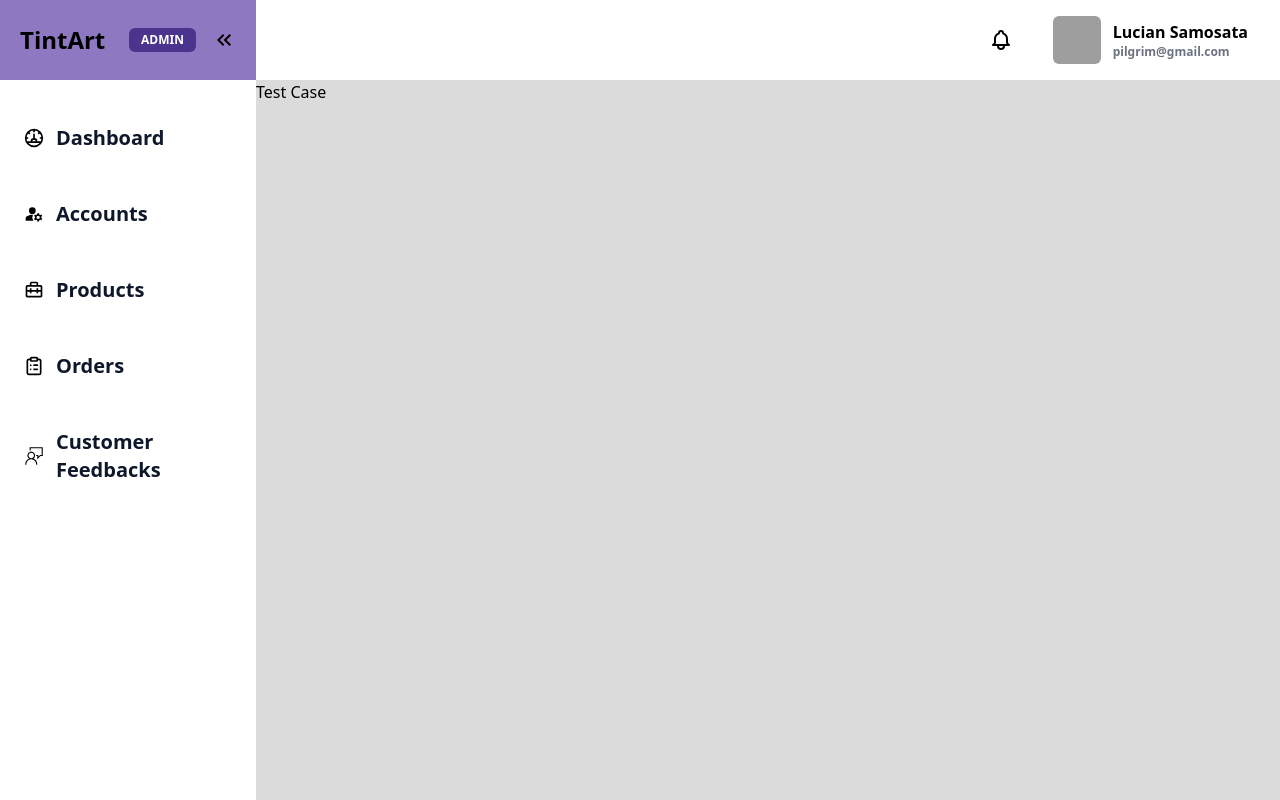
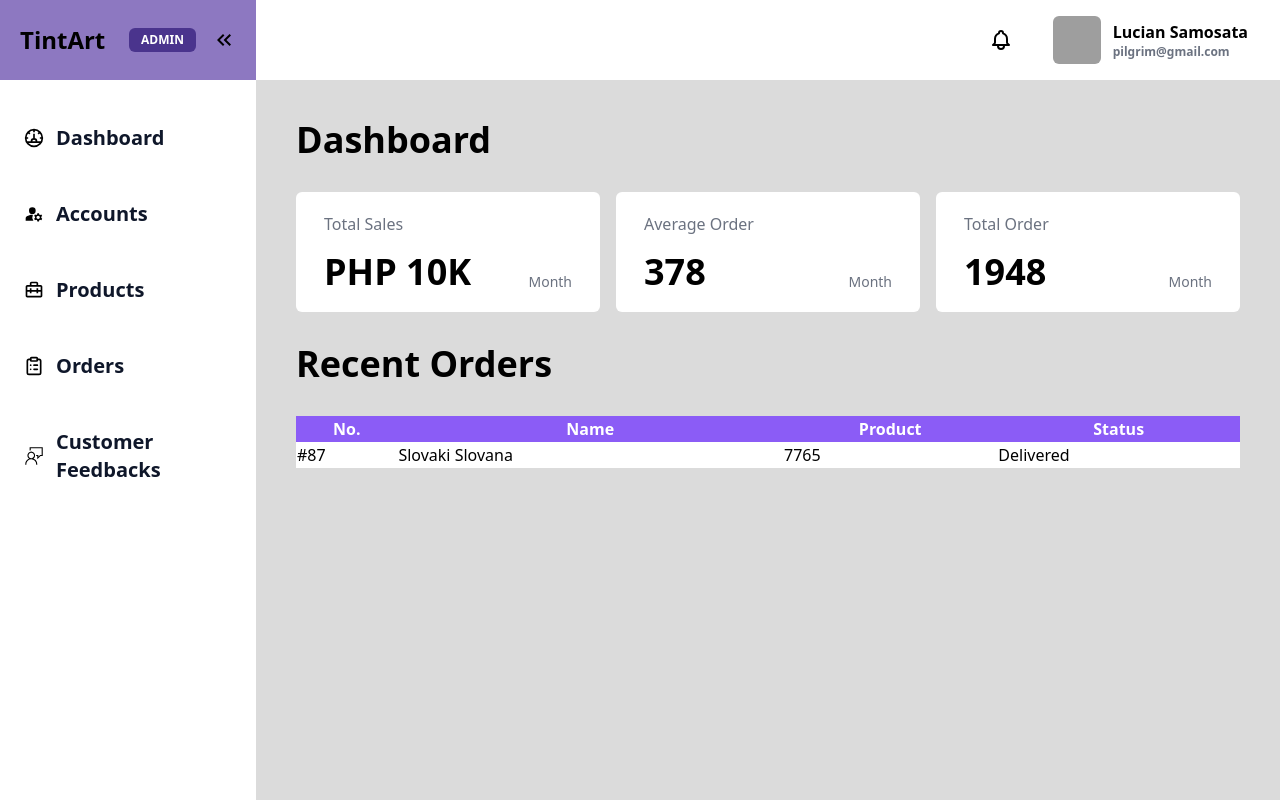
Before and after one commit to viparosh/tintartph, a Next.js app: page /admin/dashboard in a window 1280 px wide. Built offline with nearby package versions, Linux system fonts and the light colour scheme; grey boxes are pictures that could not be loaded.

Commit message:
8-22 WWWW

```diff
--- a/components/Navigator.js
+++ b/components/Navigator.js
@@ -11,27 +11,27 @@ const Navigator = () => {
     {
       icon: <GrDashboard />,
       name: 'Dashboard',
-      link: '/dashboard',
+      link: '/admin/dashboard',
     },
     {
       icon: <MdManageAccounts />,
       name: 'Accounts',
-      link: '/accounts',
+      link: '/admin/accounts',
     },
     {
       icon: <BiBriefcaseAlt2 />,
       name: 'Products',
-      link: '/products',
+      link: '/admin/products',
     },
     {
       icon: <LuClipboardList />,
       name: 'Orders',
-      link: '/orders',
+      link: '/admin/orders',
     },
     {
       icon: <VscFeedback />,
       name: 'Customer Feedbacks',
-      link: '/feedbacks',
+      link: '/admin/feedbacks',
     }
   ]
 
--- /dev/null
+++ b/pages/admin/accounts.js
@@ -0,0 +1,15 @@
+import { AdminLayout } from '../../components'
+
+const Accounts = () => {
+  return (
+    <AdminLayout>
+      <div className="w-full gap-y-8 flex p-10 flex-col">
+        <p className="text-4xl font-bold">User Accounts</p>
+
+      </div>
+
+    </AdminLayout>
+  )
+}
+
+export default Accounts
--- a/pages/admin/dashboard.js
+++ b/pages/admin/dashboard.js
@@ -1,10 +1,73 @@
 import Link from 'next/link'
-import { Navigator , AdminLayout } from '../../components'
+import { AdminLayout } from '../../components'
 
 const Dashboard = () => {
+
+  const tableHeaders = [
+    {
+      name:"no",
+      label:"No."
+    },
+    {
+      name:"name",
+      label:"Name"
+    },
+    {
+      name:"product",
+      label:"Product."
+    },
+    {
+      name:"Status",
+      label:"Status"
+    }
+  ]
+
   return (
     <AdminLayout>
-      <div>Test Case</div>
+      <div className="overflow-y-auto w-full gap-y-8 flex p-10 flex-col">
+        <p className="text-4xl font-bold">Dashboard</p>
+        <div className="flex gap-x-4">
+          <div className="px-7 py-5 gap-y-4 flex bg-white rounded-md w-1/3 flex-col justify-start">
+            <p className="text-gray-500">Total Sales</p>
+            <div className="flex justify-between items-end">
+              <p className="font-bold text-4xl">PHP 10K</p>
+              <p className="text-sm text-gray-500">Month</p>
+            </div>
+          </div>
+          <div className="px-7 py-5 gap-y-4 flex bg-white rounded-md w-1/3 flex-col justify-start">
+            <p className="text-gray-500">Average Order</p>
+            <div className="flex justify-between items-end">
+              <p className="font-bold text-4xl">378</p>
+              <p className="text-sm text-gray-500">Month</p>
+            </div>
+          </div>
+          <div className="px-7 py-5 gap-y-4 flex bg-white rounded-md w-1/3 flex-col justify-start">
+            <p className="text-gray-500">Total Order</p>
+            <div className="flex justify-between items-end">
+              <p className="font-bold text-4xl">1948</p>
+              <p className="text-sm text-gray-500">Month</p>
+            </div>
+          </div>
+        </div>
+
+        <p className="text-4xl font-bold">Recent Orders</p>
+        <table className="bg-white">
+          <tr className="bg-violet-500 text-white">
+            <th>No.</th>
+            <th>Name</th>
+            <th>Product</th>
+            <th>Status</th>
+          </tr>
+          <tr>
+            <td>#87</td>
+            <td>Slovaki Slovana</td>
+            <td>7765</td>
+            <td>Delivered</td>
+          </tr>
+
+        </table>
+      </div>
+
     </AdminLayout>
   )
 }
--- /dev/null
+++ b/pages/admin/feedbacks.js
@@ -0,0 +1,15 @@
+import { AdminLayout } from '../../components'
+
+const CustomerFeedbacks = () => {
+  return (
+    <AdminLayout>
+      <div className="w-full gap-y-8 flex p-10 flex-col">
+        <p className="text-4xl font-bold">Customer Feedbacks</p>
+
+      </div>
+
+    </AdminLayout>
+  )
+}
+
+export default CustomerFeedbacks
--- /dev/null
+++ b/pages/admin/orders.js
@@ -0,0 +1,15 @@
+import { AdminLayout } from '../../components'
+
+const OrderSummary = () => {
+  return (
+    <AdminLayout>
+      <div className="w-full gap-y-8 flex p-10 flex-col">
+        <p className="text-4xl font-bold">Order Summary</p>
+
+      </div>
+
+    </AdminLayout>
+  )
+}
+
+export default OrderSummary
--- /dev/null
+++ b/pages/admin/products.js
@@ -0,0 +1,15 @@
+import { AdminLayout } from '../../components'
+
+const Products = () => {
+  return (
+    <AdminLayout>
+      <div className="w-full gap-y-8 flex p-10 flex-col">
+        <p className="text-4xl font-bold">Products</p>
+
+      </div>
+
+    </AdminLayout>
+  )
+}
+
+export default Products
```
